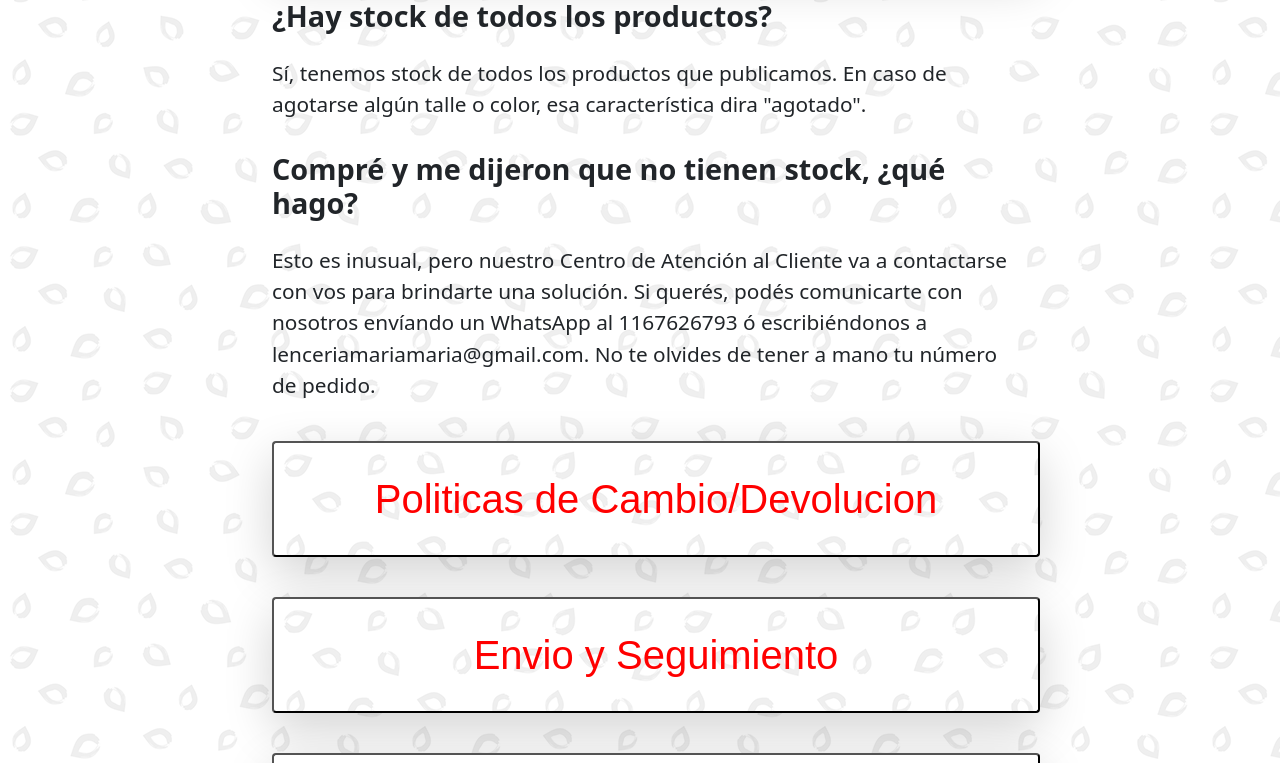
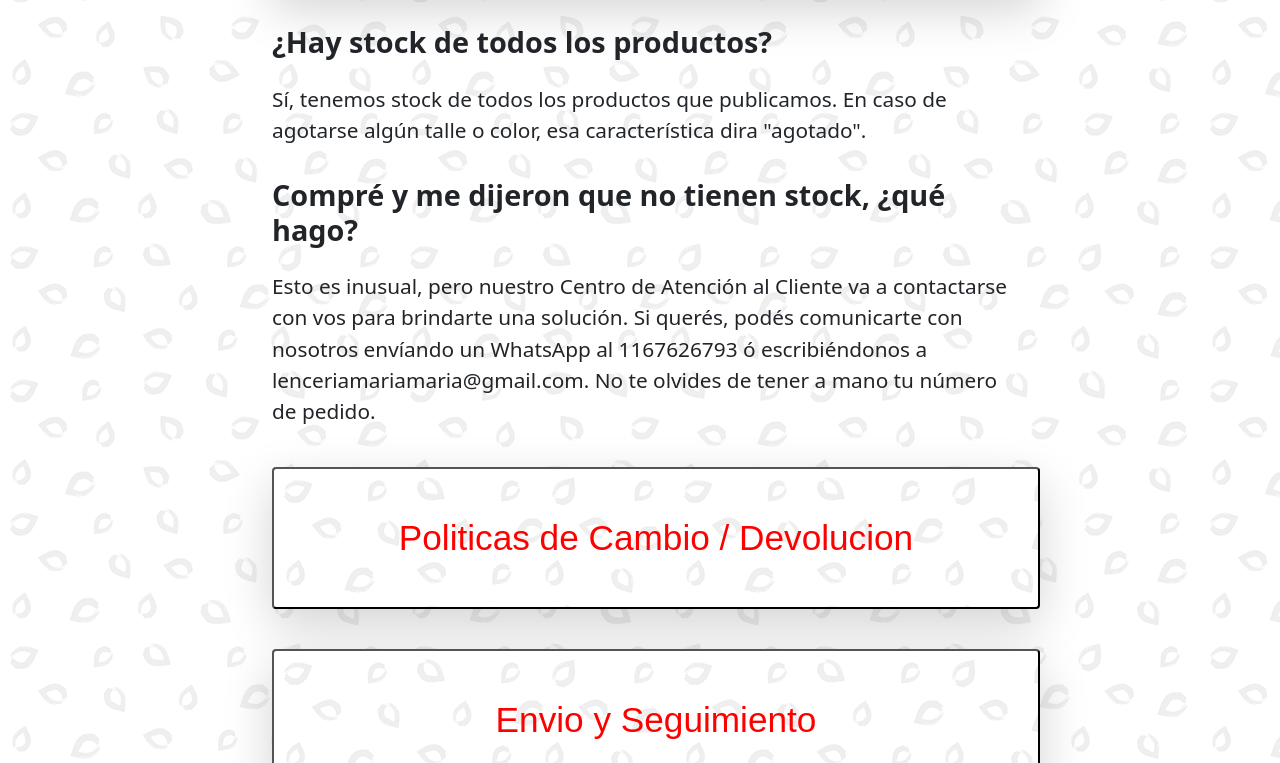
Before and after one commit to juanceweb/desarrollo-web-3.0, a website: page pages/preguntas_frecuentes.html in a window 1280 px wide. Shown: the part 691-1454 px from the top of the page. Drawn offline with Linux system fonts and the light colour scheme; a web font is replaced by a local one.

Commit message:
arreglado font preguntas frecuentes

```diff
--- a/scss/_preguntas.scss
+++ b/scss/_preguntas.scss
@@ -44,11 +44,14 @@
 
 .accordion__h3 {
   text-align: center;
-  font-size: 1.8rem;
-  margin: 1rem;
+  font-size: 1.2rem;
+  margin: 2rem;
   font-family: $fontRara;
+  @media screen and (min-width: 768px) {
+    font-size: 1.8rem;
+  }
   @media screen and (min-width: 1200px) {
-    font-size: 2.5rem;
+    font-size: 2.2rem;
   }
 }
 
```
Also changed, not shown: pages/preguntas_frecuentes.html (+1 -1 lines), css/movile.css.
